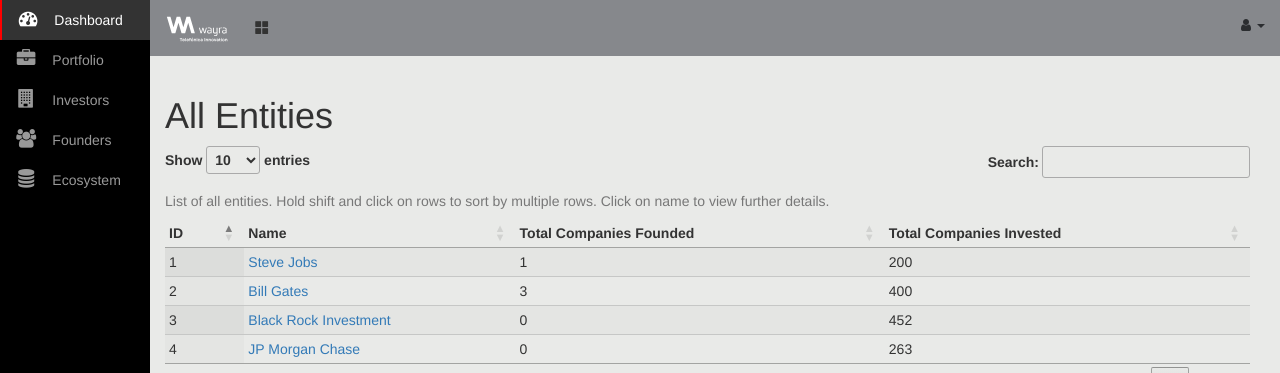
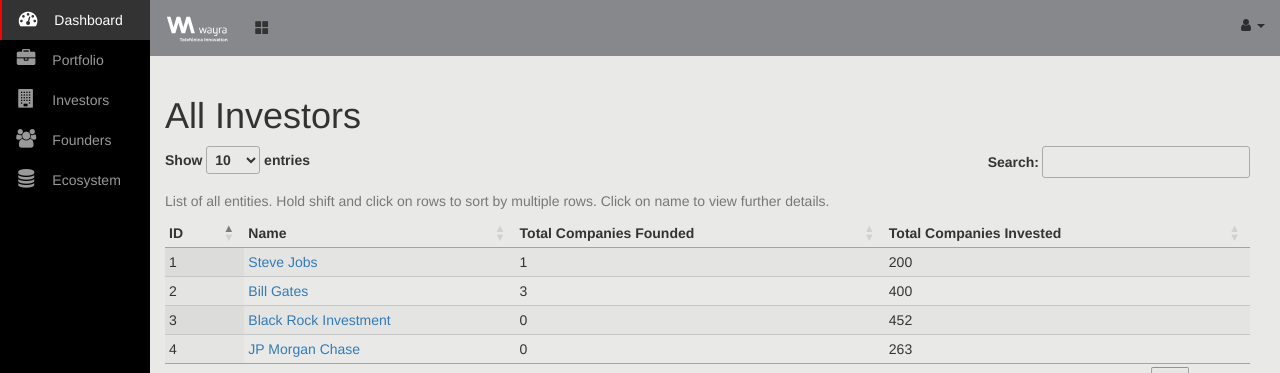
Before and after one commit to armallah/SEG-venture-capital-portfolio, a Django app: template manager/templates/entities.html in a window 1280 px wide. Shown: the top 373 px of the page. Run offline with Django 4.2, Linux system fonts and the light colour scheme; the template is opened without the code that fills it, so the values that code supplies are empty; some libraries are stand-ins or nearby versions.

Commit message:
Update entities.html

```diff
--- a/manager/templates/entities.html
+++ b/manager/templates/entities.html
@@ -2,11 +2,11 @@
 {% load static %}
 
 {% block title %}
-<title>Entities</title>
+<title>Investors</title>
 {% endblock %}
 
 {% block contents %}
-<h1 class="mt-4">All Entities</h1>
+<h1 class="mt-4">All Investors</h1>
 {% include 'partials/entity_table.html' with data=data %}
 {% include 'partials/tables_javascript.html' %}
 {% endblock %}
```
